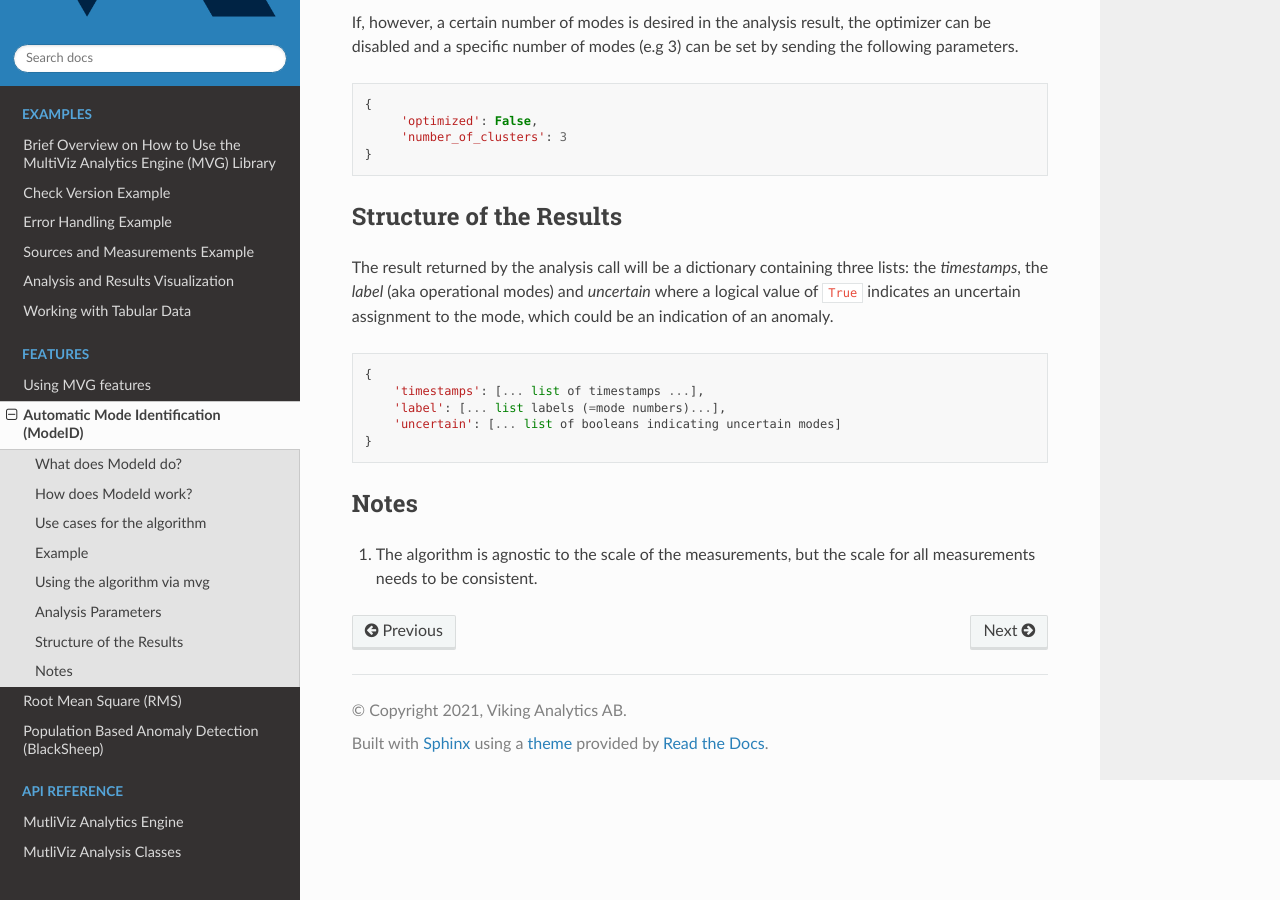
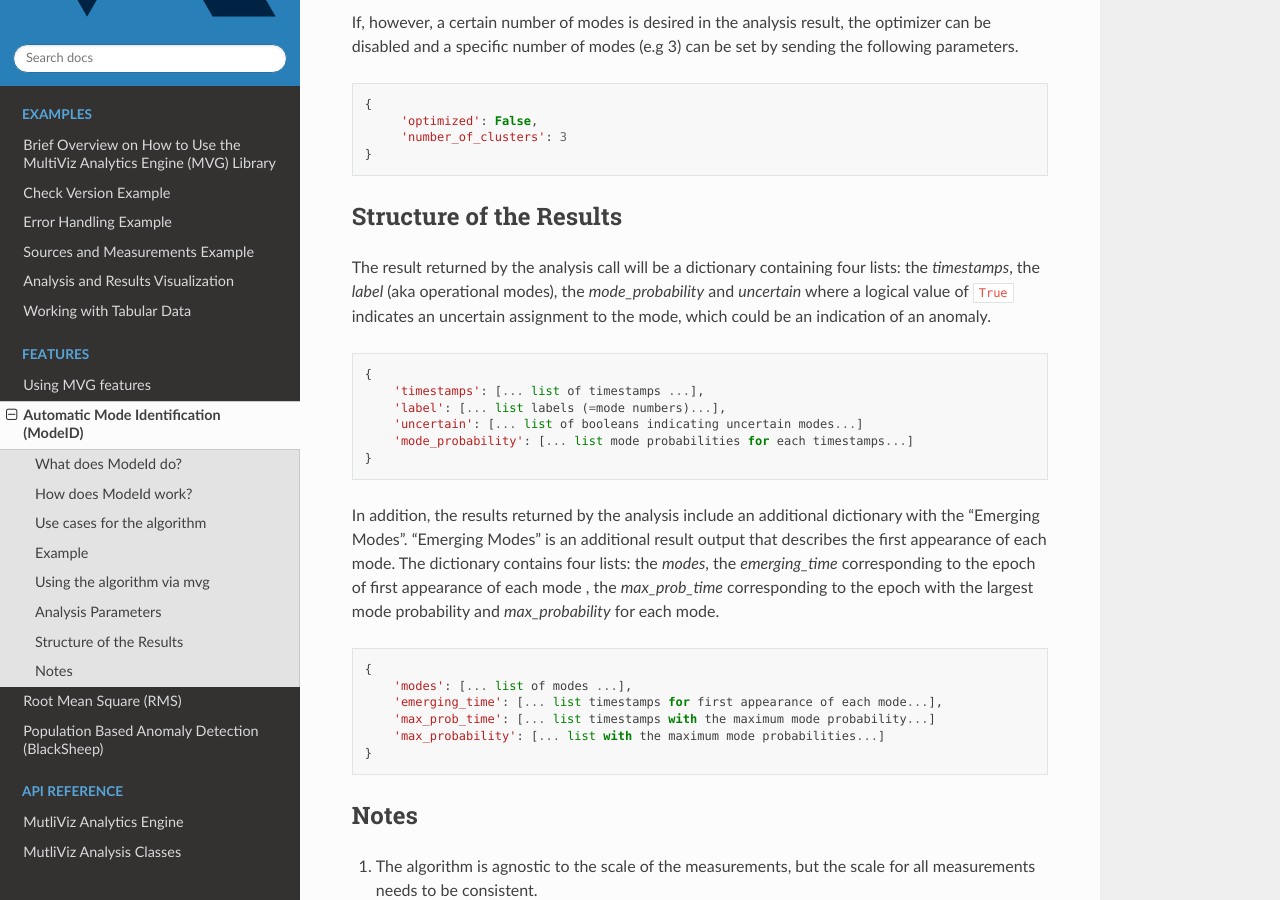
Before and after one commit to vikinganalytics/mvg, a Sphinx documentation site: the page built from docs/source/content/features/ModeId.md, in a window 1280 px wide and 900 px high, scrolled down 1956 px. Built offline with Sphinx 7.4.7 and the Read the Docs theme 2.0.0, drawn with Linux system fonts in a browser that asks for light colours.

Commit message:
Update to the RMS and ModeId features description

````diff
--- a/docs/source/content/features/ModeId.md
+++ b/docs/source/content/features/ModeId.md
@@ -91,14 +91,30 @@ result, the optimizer can be disabled and a specific number of modes
 ## Structure of the Results
 
 The result returned by the analysis call will be a dictionary
-containing three lists: the _timestamps_, the _label_ (aka operational
-modes) and _uncertain_ where a logical value of `True` indicates an
+containing four lists: the _timestamps_, the _label_ (aka operational
+modes), the _mode_probability_ and _uncertain_ where a logical value of `True` indicates an
 uncertain assignment to the mode, which could be an indication of an anomaly.
 ```
 {
     'timestamps': [... list of timestamps ...],
     'label': [... list labels (=mode numbers)...],
-    'uncertain': [... list of booleans indicating uncertain modes]
+    'uncertain': [... list of booleans indicating uncertain modes...]
+    'mode_probability': [... list mode probabilities for each timestamps...]
+}
+```
+
+In addition, the results returned by the analysis include an additional dictionary with the "Emerging Modes".
+"Emerging Modes" is an additional result output that describes the first appearance of each mode.
+The dictionary contains four lists: the _modes_, the _emerging_time_ corresponding to the epoch of first appearance of
+each mode , the _max_prob_time_ corresponding to the epoch with the largest mode probability and
+_max_probability_ for each mode.
+
+```
+{
+    'modes': [... list of modes ...],
+    'emerging_time': [... list timestamps for first appearance of each mode...],
+    'max_prob_time': [... list timestamps with the maximum mode probability...]
+    'max_probability': [... list with the maximum mode probabilities...]
 }
 ```
 
````
Also changed, not shown: docs/source/content/features/RMS.md (+4 -1 lines).
